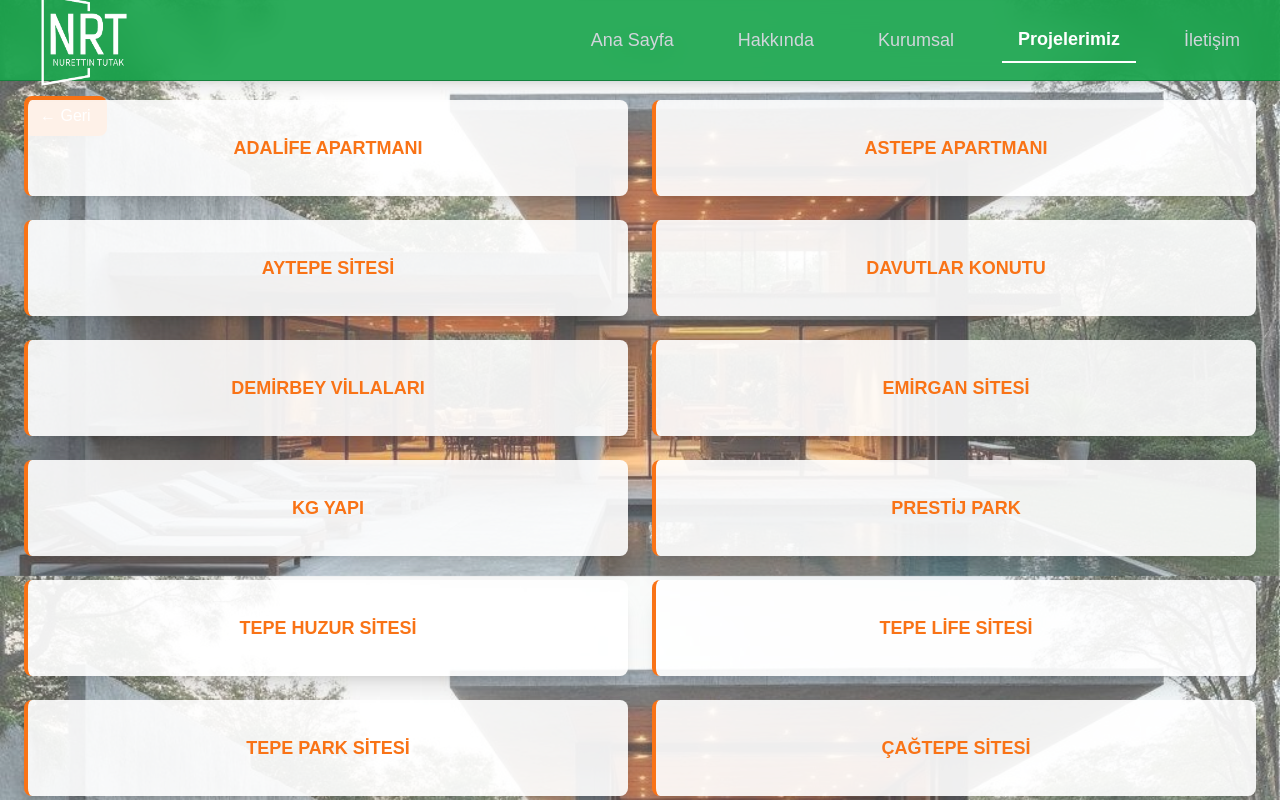
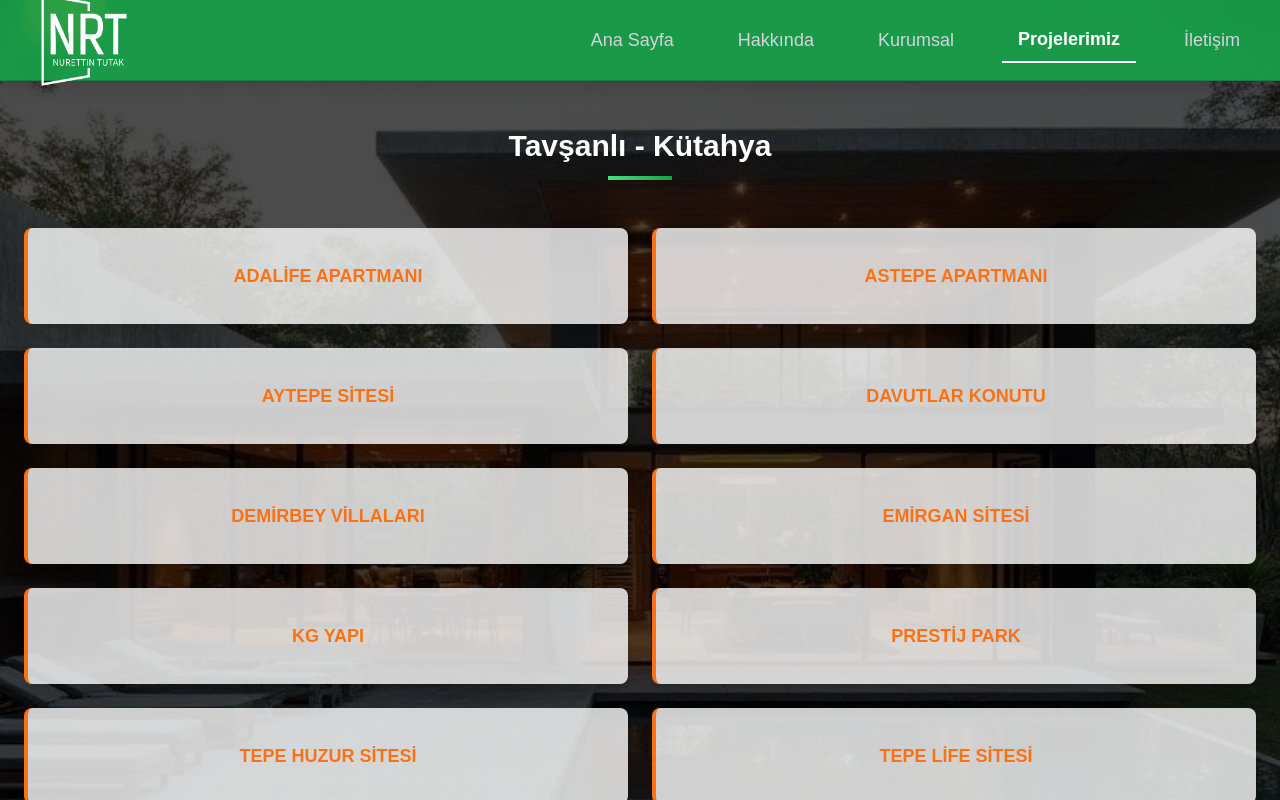
Before and after one commit to ardaaskinn01/nurettin-tutak, a Next.js app: page /projelerimiz/tavsanli in a window 1280 px wide. Shown: the top 800 px of the page. Built offline with nearby package versions, Linux system fonts and the light colour scheme.

Commit message:
last updates

```diff
--- a/src/app/projelerimiz/tavsanli/page.js
+++ b/src/app/projelerimiz/tavsanli/page.js
@@ -33,7 +33,7 @@ export default function Tavsanli() {
       <Navbar />
 
       {/* Geri tuşu */}
-      <div className="absolute top-24 left-6 z-10">
+      <div className="fixed top-30 left-6 z-10">
         <button
           onClick={() => router.back()}
           className="bg-orange-500 text-white px-4 py-2 rounded-lg shadow-lg hover:bg-orange-600"
@@ -44,10 +44,16 @@ export default function Tavsanli() {
 
       {/* Arkaplan */}
       <div
-        className="absolute inset-0 bg-[url('/bg.jpg')] bg-repeat bg-[size:contain] opacity-70"
+        className="absolute inset-0 bg-cover bg-fixed bg-center"
+        style={{
+          backgroundImage: "url('/bg.jpg')",
+        }}
       />
 
-      <div className="relative z-10 max-w-7xl mx-auto px-6">
+      {/* Arkaplan karartması */}
+      <div className="absolute inset-0 bg-black opacity-70" />
+
+      <div className="relative z-10 max-w-7xl mx-auto px-6 pt-32 pb-12">
         <div className="text-center mb-12">
           <h2 className="text-3xl font-semibold text-white">Tavşanlı - Kütahya</h2>
           <div className="mt-3 h-1 w-16 bg-gradient-to-r from-green-400 to-green-600 mx-auto"></div>
@@ -59,7 +65,7 @@ export default function Tavsanli() {
             <Link
               href={project.link}
               key={index}
-              className="group relative overflow-hidden rounded-lg border-l-4 border-orange-500 h-24 bg-white bg-opacity-90 transition-transform duration-300 hover:scale-105 shadow-xl"
+              className="group relative overflow-hidden rounded-lg border-l-4 border-orange-500 h-24 bg-white bg-opacity-80 transition-transform duration-300 hover:scale-105 shadow-xl"
             >
               <div className="text-center flex items-center justify-center h-full">
                 <span className="text-orange-500 text-lg uppercase font-semibold">
```
